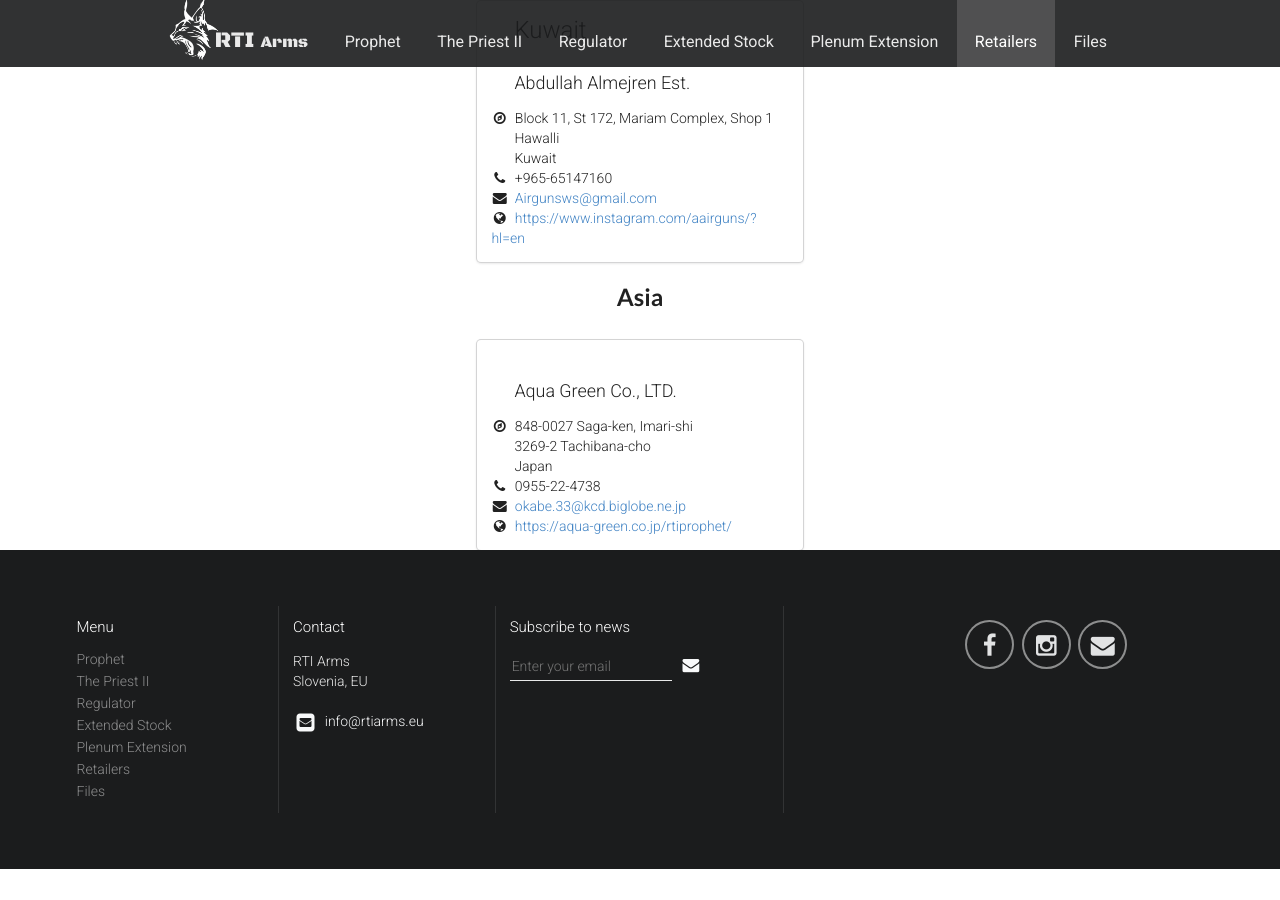
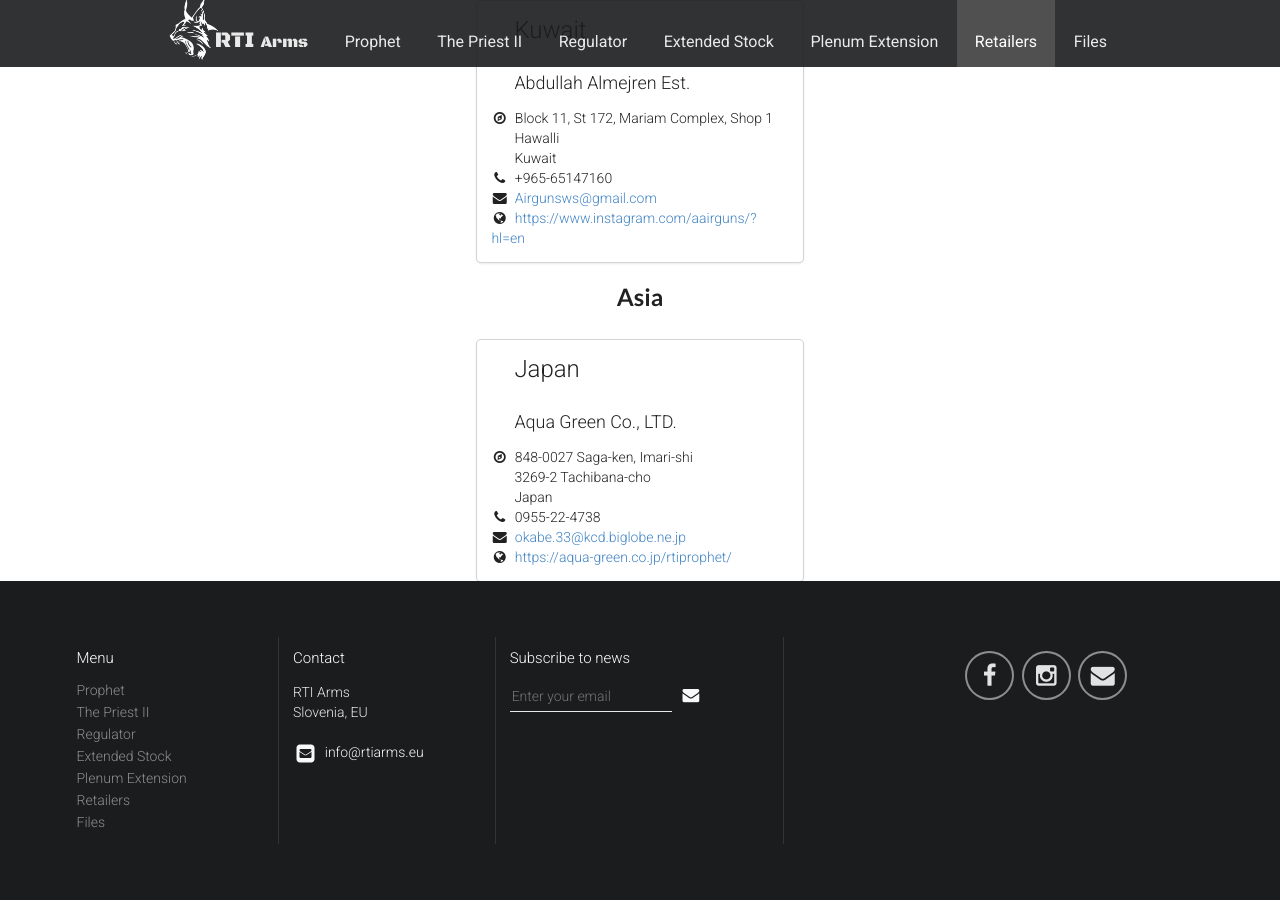
Before and after one commit to qstraza/rtiarms, a Jekyll site: the page built from pages/retailers.html, in a window 1280 px wide and 900 px high, scrolled down 3657 px. Built offline with Jekyll 4.4.1, drawn with Linux system fonts in a browser that asks for light colours; before the commit the page ends 4526 px from its top, so only the background shows below that.

Commit message:
fixed syntax

```diff
--- a/_data/retailers.yml
+++ b/_data/retailers.yml
@@ -304,7 +304,7 @@
             phone: "0955-22-4738"
             country: "Japan"
             represents:
-                - "Japan":
+                "Japan":
                     - 33.26744809940615
                     - 129.88407543534055
             deleted: 0
```
